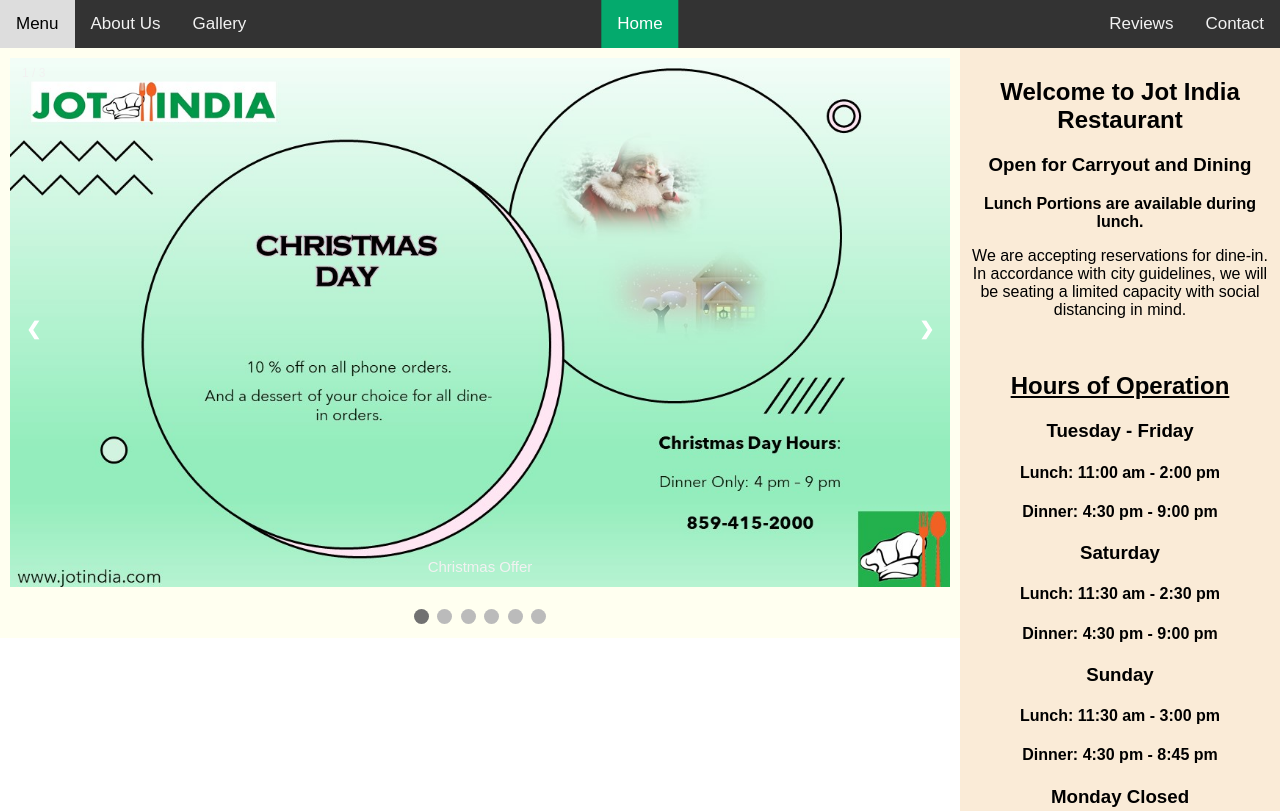
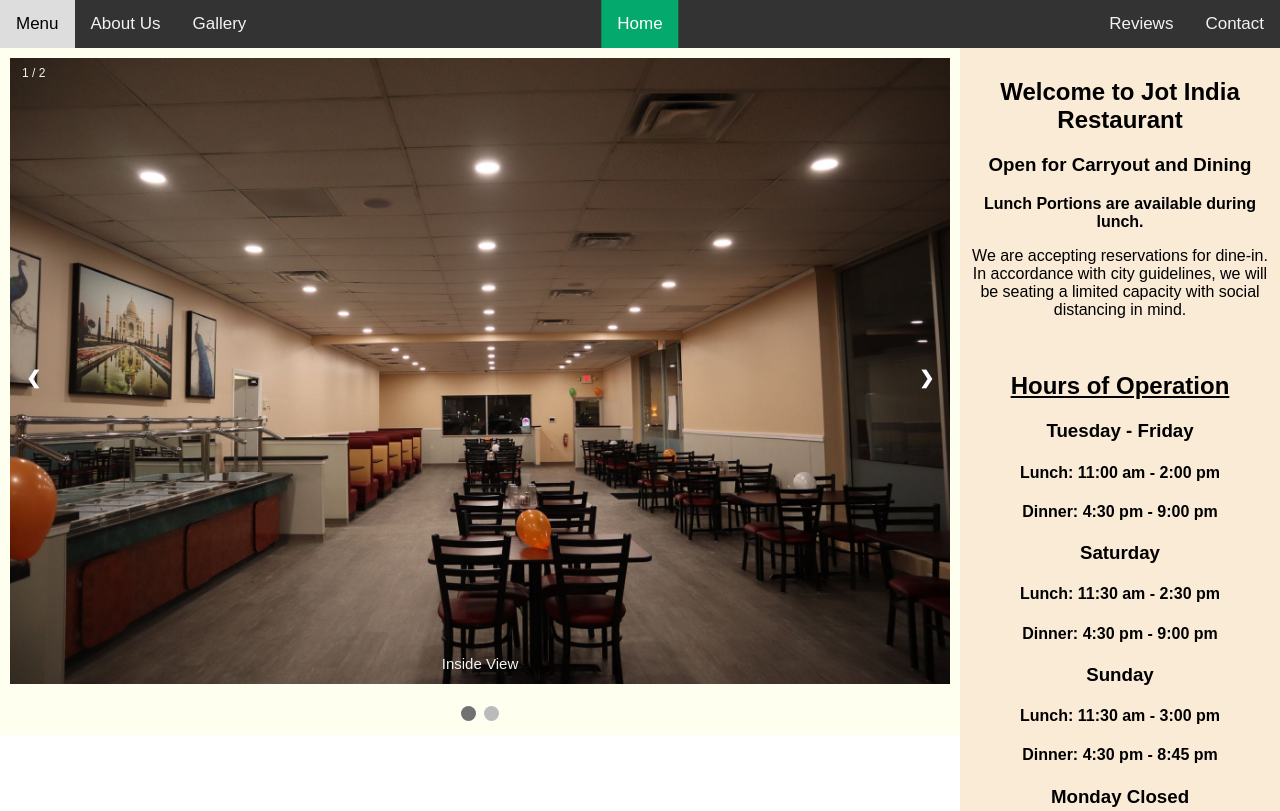
Before and after one commit to singhamandeep31/jotindia.com, a plain HTML site: page index.html in a window 1280 px wide. Shown: the top 811 px of the page. Drawn offline with Linux system fonts and the light colour scheme.

Commit message:
Update index.html
Removing Christmas offer banner

```diff
--- a/index.html
+++ b/index.html
@@ -246,20 +246,16 @@
 
 
 
-                    <div class="mySlides fade">
-                        <div class="numbertext">1 / 3</div>
-                        <img src="Images/Christmas.jpg" style="width:100%">
-                        <div class="text">Christmas Offer</div>
-                    </div>
+
 
                     <div class="mySlides fade">
-                        <div class="numbertext">2 / 3</div>
+                        <div class="numbertext">1 / 2</div>
                         <img src="Images/inside_1.jpeg" style="width:100%">
                         <div class="text">Inside View</div>
                     </div>
 
                     <div class="mySlides fade">
-                        <div class="numbertext">3 / 3</div>
+                        <div class="numbertext">2 / 2</div>
                         <img src="Images/jot_from_outside.jpeg" style="width:100%">
                         <div class="text">Outside View</div>
                     </div>
@@ -276,10 +272,7 @@
                 <div style="text-align:center">
                     <span class="dot" onclick="currentSlide(1)"></span>
                     <span class="dot" onclick="currentSlide(2)"></span>
-                    <span class="dot" onclick="currentSlide(3)"></span>
-                    <span class="dot" onclick="currentSlide(4)"></span>
-                    <span class="dot" onclick="currentSlide(5)"></span>
-                    <span class="dot" onclick="currentSlide(6)"></span>
+
                 </div>
 
                 <!-- Now lets add javascripts for the slideshow -->
```
